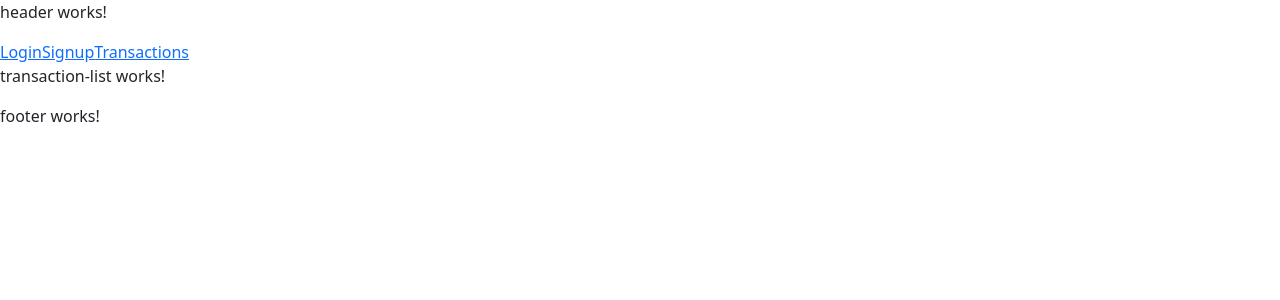
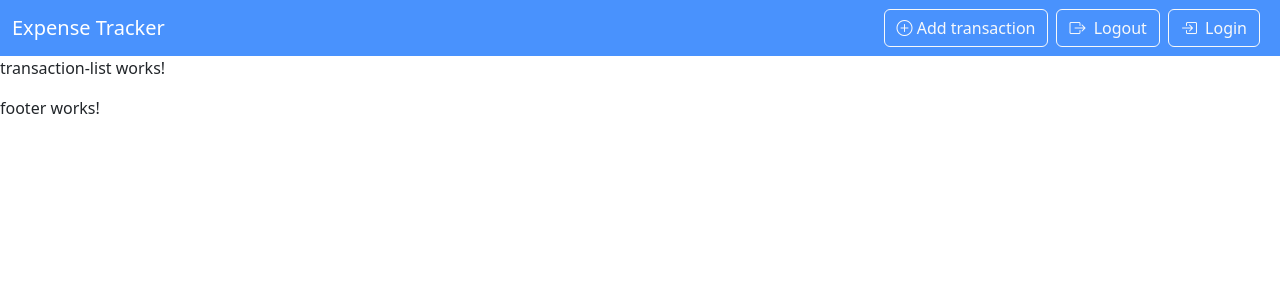
Before and after one commit to Augusto-LJ/ExpensesApp, an Angular app in the folder Expenses.Client/: page /transactions in a window 1280 px wide. Shown: the top 300 px of the page. Built offline with nearby package versions, Linux system fonts and the light colour scheme.

Commit message:
feat: styles header component using bootstrap

```diff
--- a/Expenses.Client/src/app/components/header/header.html
+++ b/Expenses.Client/src/app/components/header/header.html
@@ -1,5 +1,21 @@
-<p>header works!</p>
-
-<a routerLink="/login">Login</a>
-<a routerLink="/signup">Signup</a>
-<a routerLink="/transactions">Transactions</a>
+<nav class="navbar navbar-expand-lg navbar-dark bg-primary bg-opacity-75">
+  <div class="container-fluid">
+    <div class="d-flex align-items-center">
+      <a class="navbar-brand me-4" href="#">Expense Tracker</a>
+    </div>
+    <div class="ms-auto">
+        <a class="btn btn-outline-light me-2" [routerLink]="'/add'">
+            <i class="bi-plus-circle"></i>
+            Add transaction
+        </a>
+        <a class="btn btn-outline-light me-2">
+            <i class="bi-box-arrow-right me-1"></i>
+            Logout
+        </a>
+        <a class="btn btn-outline-light me-2" [routerLink]="'/login'">
+            <i class="bi-box-arrow-in-right me-1"></i>
+            Login
+        </a>
+    </div>
+  </div>
+</nav>
```
